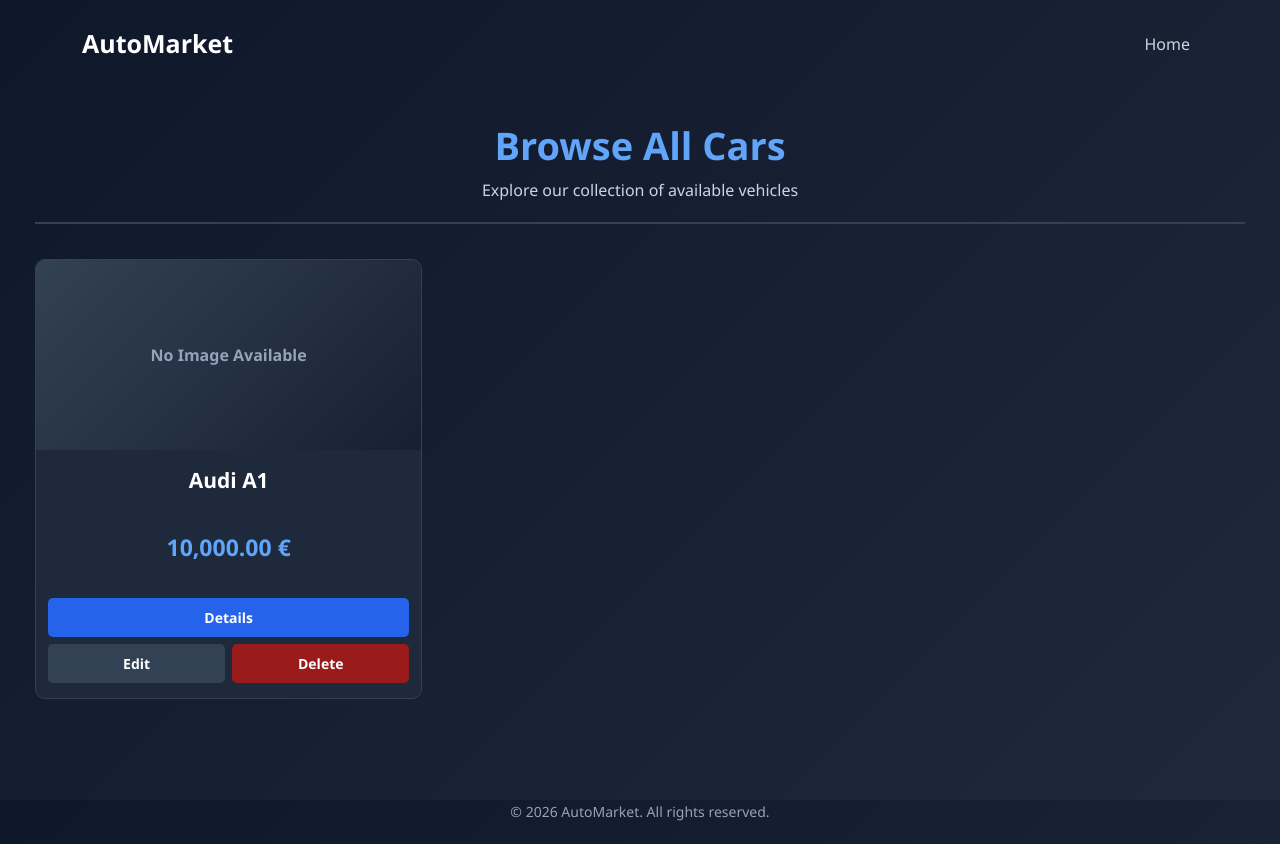
After one commit to KalinMarinov07/AutoMarket, an ASP.NET Core app: page /CarListing in a window 1280 px wide. The commit adds this page. Run offline with ASP.NET Core 8, Linux system fonts and the light colour scheme; the project's own start-up code is not run, and a stand-in starts its controllers and pages.

Commit message:
Added Index view to CarListingController. Now you can browse all cars.

```diff
--- /dev/null
+++ b/AutoMarket/Views/CarListing/Index.cshtml
@@ -0,0 +1,108 @@
+@using AutoMarket.ViewModels.CarListing
+@model IEnumerable<CarListingIndexViewModel>
+
+@{
+    ViewData["Title"] = "Browse Cars";
+}
+
+@section Styles {
+    <link rel="stylesheet" href="~/css/carListing.css"
+          asp-append-version="true" />
+}
+
+<section class="cars-section">
+    <div class="container-fluid cars-container">
+
+        <div class="cars-heading">
+            <h1>Browse All Cars</h1>
+            <p>Explore our collection of available vehicles</p>
+        </div>
+
+        @if (!Model.Any())
+        {
+            <div class="cars-empty">
+                <h3>No cars available yet.</h3>
+            </div>
+        }
+        else
+        {
+            <div class="row g-4">
+
+                @foreach (var car in Model)
+                {
+                    <div class="col-12 col-sm-6 col-lg-4">
+
+                        <div class="car-card">
+
+                            <a asp-controller="CarListing"
+                               asp-action="Details"
+                               asp-route-id="@car.Id"
+                               class="car-card-main">
+
+                                <div class="car-image-container">
+                                    @if (!string.IsNullOrWhiteSpace(car.ImageUrl))
+                                    {
+                                        <img src="@car.ImageUrl"
+                                             alt="@car.BrandName @car.ModelName"
+                                             class="car-image" />
+                                    }
+                                    else
+                                    {
+                                        <div class="car-image-placeholder">
+                                            No Image Available
+                                        </div>
+                                    }
+                                </div>
+
+                                <div class="car-card-body">
+
+                                    <h3 class="car-name">
+                                        @car.BrandName @car.ModelName
+                                    </h3>
+
+                                    <div class="car-price">
+                                        @car.Price €
+                                    </div>
+
+                                </div>
+                            </a>
+
+                            <div class="car-actions">
+
+                                <a asp-controller="CarListing"
+                                   asp-action="Details"
+                                   asp-route-id="@car.Id"
+                                   class="car-btn car-btn-details">
+                                    Details
+                                </a>
+
+                                <div class="car-actions-bottom">
+
+                                    <a asp-controller="CarListing"
+                                       asp-action="Edit"
+                                       asp-route-id="@car.Id"
+                                       class="car-btn car-btn-edit">
+                                        Edit
+                                    </a>
+
+                                    <a asp-controller="CarListing"
+                                       asp-action="Delete"
+                                       asp-route-id="@car.Id"
+                                       class="car-btn car-btn-delete">
+                                        Delete
+                                    </a>
+
+                                </div>
+
+                            </div>
+
+                        </div>
+
+                    </div>
+                }
+
+            </div>
+        }
+
+    </div>
+</section>
--- a/AutoMarket/Views/Shared/_Layout.cshtml
+++ b/AutoMarket/Views/Shared/_Layout.cshtml
@@ -41,14 +41,6 @@
                                 Home
                             </a>
                         </li>
-
-                        <li class="nav-item">
-                            <a class="nav-link"
-                               asp-controller="Home"
-                               asp-action="Privacy">
-                                Privacy
-                            </a>
-                        </li>
                     </ul>
                 </div>
             </div>
--- /dev/null
+++ b/AutoMarket/wwwroot/css/carListing.css
@@ -0,0 +1,205 @@
+/* PAGE */
+
+.cars-section {
+    min-height: 80vh;
+    padding: 35px 0 80px;
+    color: #ffffff;
+}
+
+.cars-container {
+    max-width: 1450px;
+    padding: 0 35px;
+}
+
+/* HEADING */
+
+.cars-heading {
+    text-align: center;
+    margin-bottom: 35px;
+    padding-bottom: 20px;
+    border-bottom: 2px solid #334155;
+}
+
+    .cars-heading h1 {
+        font-size: 38px;
+        font-weight: 800;
+        color: #60a5fa;
+        margin-bottom: 10px;
+    }
+
+    .cars-heading p {
+        font-size: 16px;
+        color: #cbd5e1;
+        margin: 0;
+    }
+
+/* CAR CARD */
+
+.car-card {
+    height: 100%;
+    display: flex;
+    flex-direction: column;
+    background: #1e293b;
+    border: 1px solid #334155;
+    border-radius: 10px;
+    overflow: hidden;
+    transition: transform 0.25s ease, box-shadow 0.25s ease;
+}
+
+    .car-card:hover {
+        transform: translateY(-5px);
+        box-shadow: 0 12px 30px rgba(0, 0, 0, 0.35);
+    }
+
+.car-card-main {
+    display: block;
+    flex: 1;
+    text-decoration: none;
+    color: inherit;
+}
+
+    .car-card-main:hover {
+        color: inherit;
+    }
+
+/* IMAGE */
+
+.car-image-container {
+    width: 100%;
+    height: 190px;
+    overflow: hidden;
+    background: #172033;
+}
+
+.car-image {
+    width: 100%;
+    height: 100%;
+    object-fit: cover;
+    transition: transform 0.3s ease;
+}
+
+.car-card:hover .car-image {
+    transform: scale(1.05);
+}
+
+.car-image-placeholder {
+    height: 100%;
+    display: flex;
+    justify-content: center;
+    align-items: center;
+    color: #94a3b8;
+    font-weight: 600;
+    background: linear-gradient(135deg, #334155, #172033);
+}
+
+/* CONTENT */
+
+.car-card-body {
+    padding: 18px 15px;
+    text-align: center;
+}
+
+.car-name {
+    font-size: 21px;
+    font-weight: 700;
+    color: #ffffff;
+    min-height: 50px;
+    margin-bottom: 12px;
+}
+
+.car-price {
+    font-size: 23px;
+    font-weight: 800;
+    color: #60a5fa;
+    margin-bottom: 15px;
+}
+
+.car-actions {
+    padding: 0 12px 15px;
+    margin-top: auto;
+}
+
+.car-btn {
+    display: block;
+    padding: 9px 12px;
+    text-align: center;
+    text-decoration: none;
+    border-radius: 5px;
+    font-size: 14px;
+    font-weight: 600;
+    transition: background 0.2s ease;
+}
+
+.car-btn-details {
+    background: #2563eb;
+    color: #ffffff;
+    margin-bottom: 7px;
+}
+
+    .car-btn-details:hover {
+        background: #1d4ed8;
+        color: #ffffff;
+    }
+
+.car-actions-bottom {
+    display: flex;
+    gap: 7px;
+}
+
+    .car-actions-bottom .car-btn {
+        flex: 1;
+    }
+
+.car-btn-edit {
+    background: #334155;
+    color: #ffffff;
+}
+
+    .car-btn-edit:hover {
+        background: #475569;
+        color: #ffffff;
+    }
+
+.car-btn-delete {
+    background: #991b1b;
+    color: #ffffff;
+}
+
+    .car-btn-delete:hover {
+        background: #b91c1c;
+        color: #ffffff;
+    }
+
+/* EMPTY MESSAGE */
+
+.cars-empty {
+    text-align: center;
+    padding: 80px 20px;
+    color: #cbd5e1;
+}
+
+/* RESPONSIVE */
+
+@media (max-width: 768px) {
+    .cars-container {
+        padding: 0 20px;
+    }
+
+    .cars-heading h1 {
+        font-size: 30px;
+    }
+
+    .car-image-container {
+        height: 200px;
+    }
+}
+
+@media (max-width: 576px) {
+    .cars-container {
+        padding: 0 15px;
+    }
+
+    .car-image-container {
+        height: 220px;
+    }
+}
```
Also changed, not shown: AutoMarket.Services.Core/Services/CarListingService.cs (+2 -7 lines).
